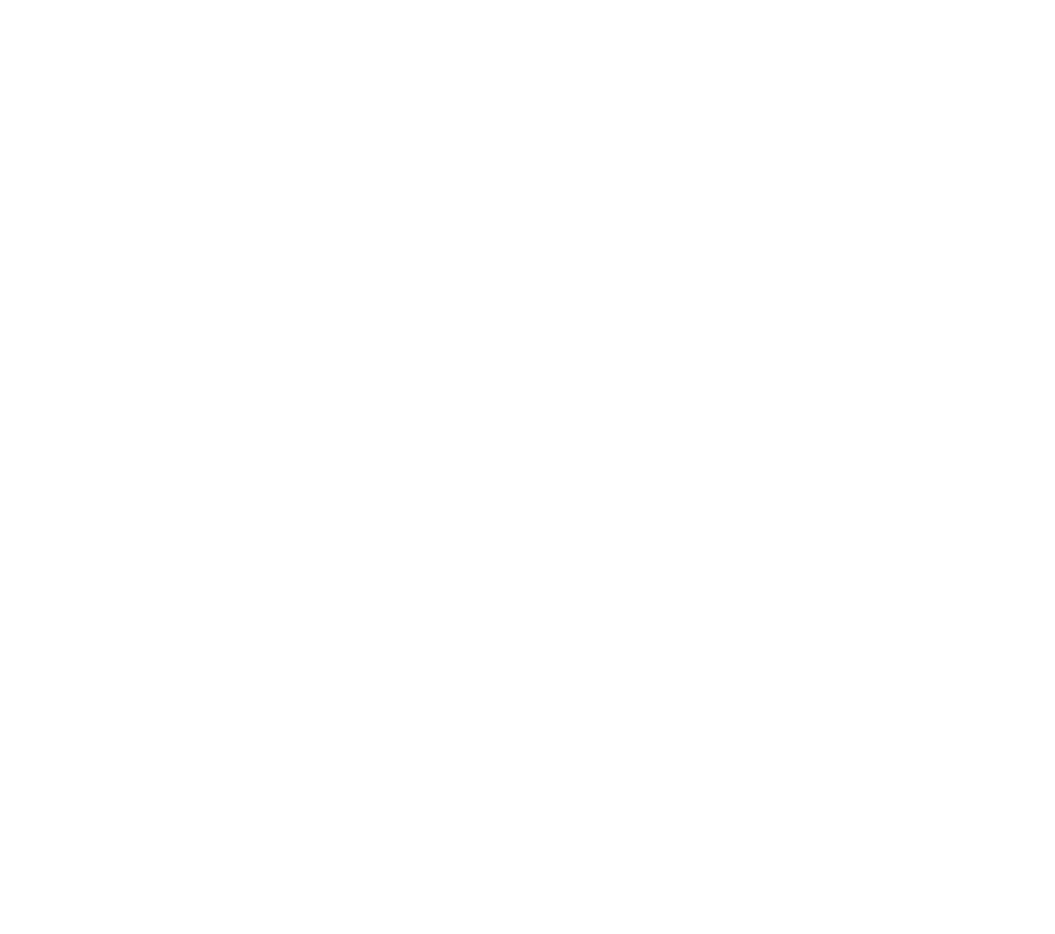
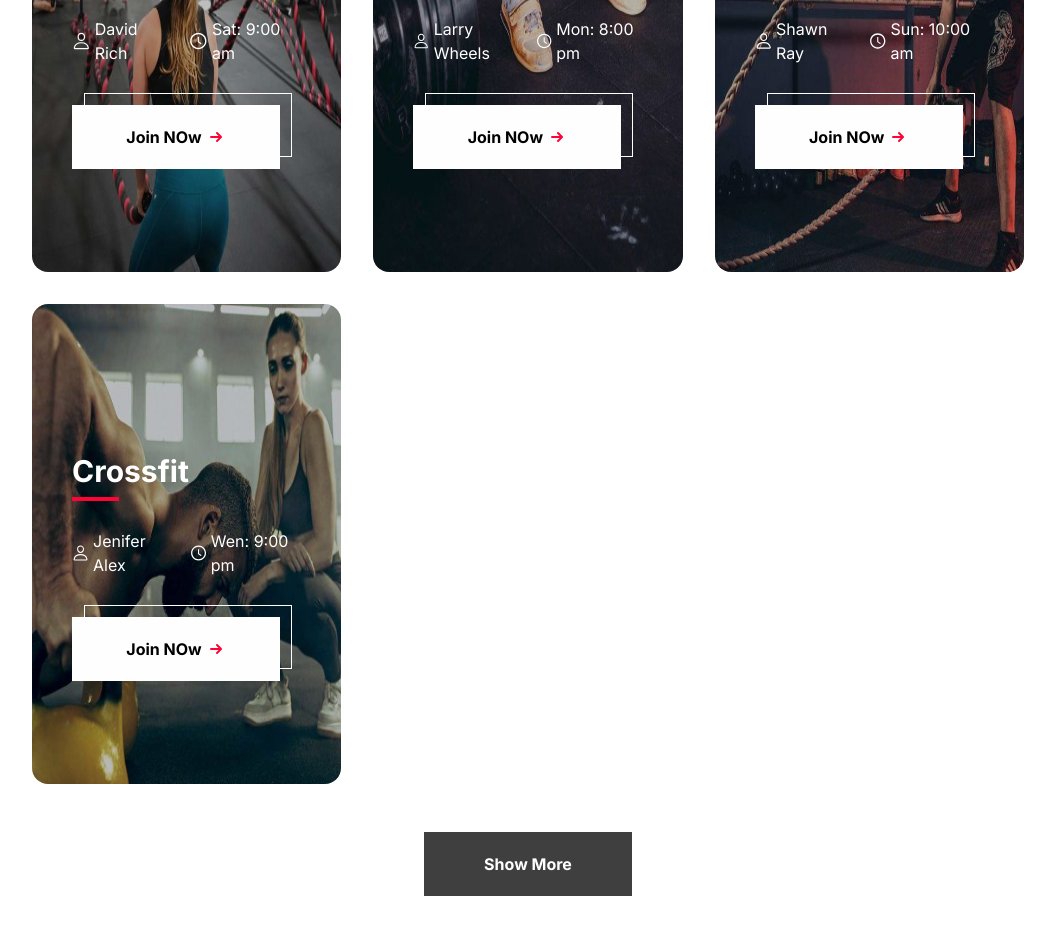
Before and after one commit to xmuhameed/gymate, a Next.js app: page /clases in a window 1280 px wide. Shown: the part 1160-2094 px from the top of the page, without its empty margins (112-1167 px from the left). Before the commit the page ends 800 px from the top, so only its background shows below. Built offline with nearby package versions, Linux system fonts and the light colour scheme; no server answers.

Commit message:
classes page

```diff
--- a/Components/classesPage/ClassesComponents.tsx
+++ b/Components/classesPage/ClassesComponents.tsx
@@ -19,6 +19,8 @@
 import { Button } from "../ui/Button";
 
 export const ClassesComponents = () => {
+  const lessNumber = 7;
+    const [more, setMore] = useState(lessNumber);
   const [classData, setClassData] = useState([
     {
       id: 1,
@@ -105,23 +107,22 @@
       time: "Sun: 5:00 pm",
     },
   ]);
-  const [more, setMore] = useState(false);
-  const [classes, setClasses] = useState([]);
   return (
     <>
       {classData.map((item) => {
+        if (item.id > more) return null;
         return (
           <div
-            className="relative rounded-2xl w-full h-[65vh] overflow-hidden px-3 lg:px-10"
+            className="relative rounded-2xl h-[45vh] md:h-[60vh] overflow-hidden px-3 lg:px-10"
             key={item.id}
           >
             <Image
               src={item.image}
               alt="image"
               fill
-              className="absolute top-0 left-0 brightness-75"
+              className="absolute top-0 left-0 brightness-75 w-[150%]"
             />
-            <div className="mt-[70%]">
+            <div className="mt-[50%] md:mt-[65%]">
               <h2 className="font-bold text-3xl w-fit text-white mb-10 relative after:content-[''] after:absolute after:-bottom-3 after:left-0 after:bg-[var(--mainRed)] after:h-1 after:w-2/5 hover:after:w-full after:duration-300">
                 {item.title}
               </h2>
@@ -142,6 +143,14 @@
           </div>
         );
       })}
+        <div className=" absolute -bottom-28 left-1/2 -translate-x-1/2 w-fit mx-auto flex justify-center items-center" onClick={() => more == lessNumber ? setMore(classData.length) : setMore(lessNumber)}>
+            <Button
+            variant="gray"
+            arrow={`${more != lessNumber && "no"}`}
+            border={false}
+            content={`${more == lessNumber ? "Show More" : "Show Less"}`}
+            />
+        </div>
     </>
   );
 };
--- a/app/clases/page.tsx
+++ b/app/clases/page.tsx
@@ -7,8 +7,8 @@
     <>
     <Landing mainHeading="Classes"/>
     <section className="w-sreen mx-8 xl:mx-36 py-20">
-      <div className="grid grid-cols-1 md:grid-cols-2 lg:grid-cols-3 gap-2 lg:gap-8">
-        {/* <ClassesComponents /> */}
+      <div className="grid grid-cols-1 md:grid-cols-2 lg:grid-cols-3 gap-8 relative mb-32">
+        <ClassesComponents />
       </div>
     </section>
   </>
```
